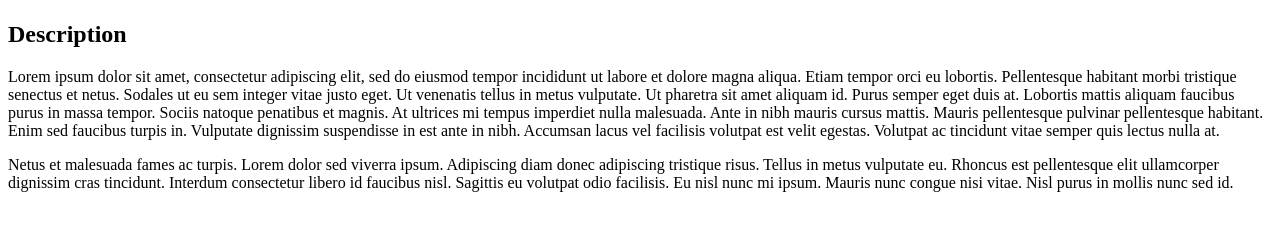
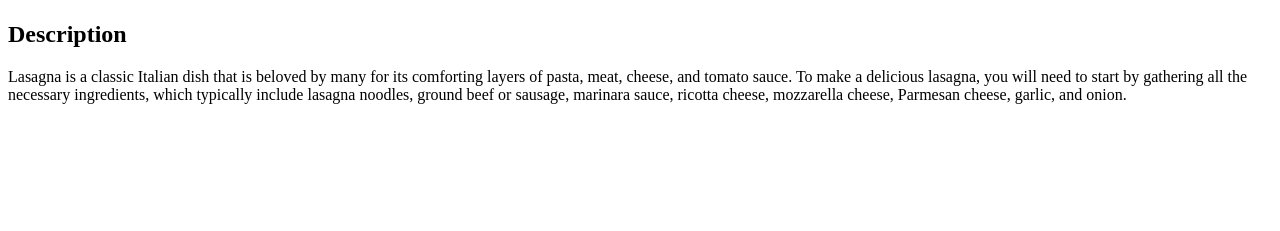
Before and after one commit to bitfoot/odin-recipes, a plain HTML site: page recipes/lasagna.html in a window 1280 px wide. Shown: the part 383-614 px from the top of the page. Drawn offline with Linux system fonts and the light colour scheme.

Commit message:
Change lasagna description
Replaced the lorem ipsum text in lasagna.html that I initially
 used for description of lasagna with an actual description
of lasagna.

[Ticket: N/A]

```diff
--- a/recipes/lasagna.html
+++ b/recipes/lasagna.html
@@ -13,7 +13,7 @@
 
     <h2>Description</h2>
 
-    <p>Lorem ipsum dolor sit amet, consectetur adipiscing elit, sed do eiusmod tempor incididunt ut labore et dolore magna aliqua. Etiam tempor orci eu lobortis. Pellentesque habitant morbi tristique senectus et netus. Sodales ut eu sem integer vitae justo eget. Ut venenatis tellus in metus vulputate. Ut pharetra sit amet aliquam id. Purus semper eget duis at. Lobortis mattis aliquam faucibus purus in massa tempor. Sociis natoque penatibus et magnis. At ultrices mi tempus imperdiet nulla malesuada. Ante in nibh mauris cursus mattis. Mauris pellentesque pulvinar pellentesque habitant. Enim sed faucibus turpis in. Vulputate dignissim suspendisse in est ante in nibh. Accumsan lacus vel facilisis volutpat est velit egestas. Volutpat ac tincidunt vitae semper quis lectus nulla at.</p>
-    <p>Netus et malesuada fames ac turpis. Lorem dolor sed viverra ipsum. Adipiscing diam donec adipiscing tristique risus. Tellus in metus vulputate eu. Rhoncus est pellentesque elit ullamcorper dignissim cras tincidunt. Interdum consectetur libero id faucibus nisl. Sagittis eu volutpat odio facilisis. Eu nisl nunc mi ipsum. Mauris nunc congue nisi vitae. Nisl purus in mollis nunc sed id.</p>
+    <p>Lasagna is a classic Italian dish that is beloved by many for its comforting layers of pasta, meat, cheese, and tomato sauce. To make a delicious lasagna, you will need to start by gathering all the necessary ingredients, which typically include lasagna noodles, ground beef or sausage, marinara sauce, ricotta cheese, mozzarella cheese, Parmesan cheese, garlic, and onion.</p>
+
 </body>
 </html>
```
